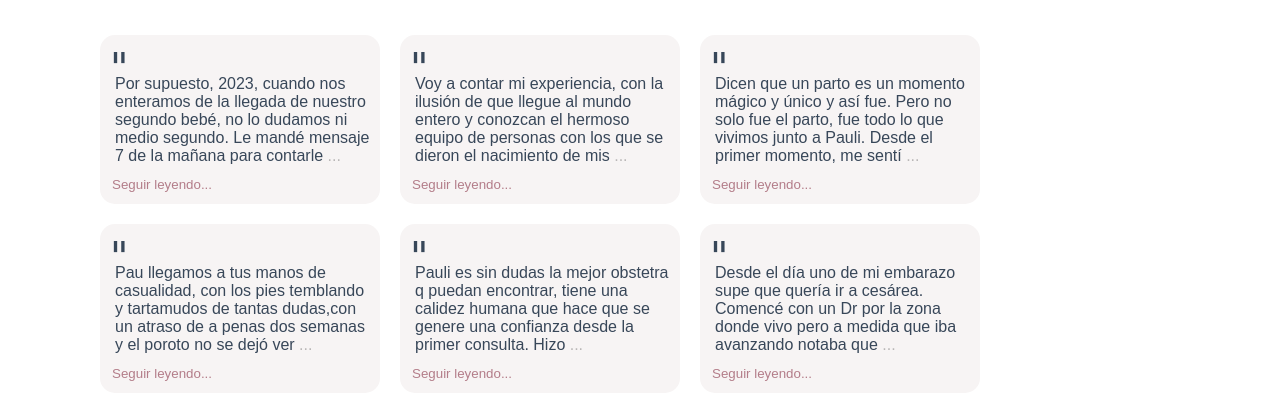
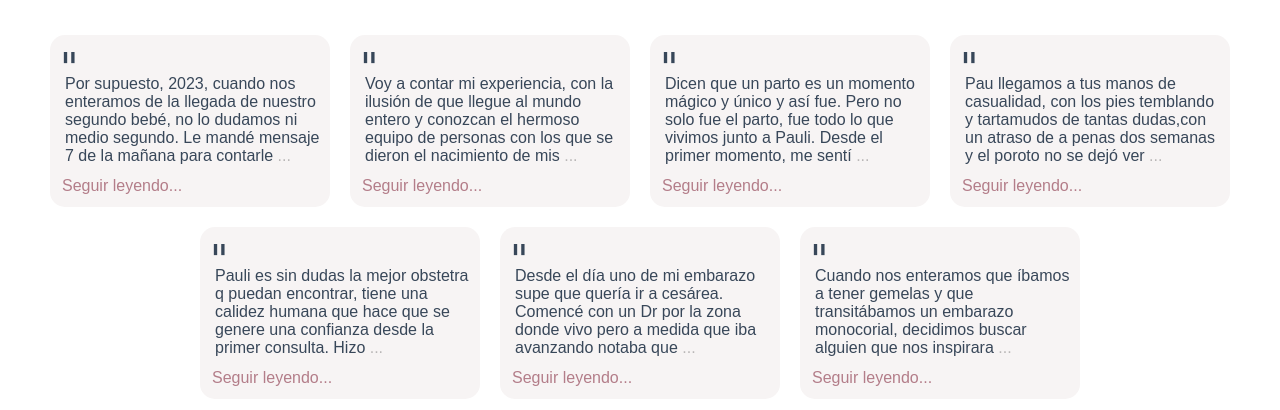
Before and after one commit to BorgesBernardo/paula-zawadzki-obstetra, a plain HTML site: page page/relatos.html in a window 1280 px wide. Shown: the part 152-562 px from the top of the page. Drawn offline with Linux system fonts and the light colour scheme; files whose address does not match are found by name; a web font is replaced by a local one.

Commit message:
se agrando la letra de la etiqueta a de los relatos y se acomodaron los estilos del display flex del container de relatos

```diff
--- a/css/style.css
+++ b/css/style.css
@@ -177,9 +177,12 @@
 
 .containerRelatos{
   display: flex;
-  flex-direction: column;
+  flex-direction: row;
+  flex-wrap: wrap;
   gap: 20px;
-  margin: 50px 0px;
+  margin: 50px;
+  align-items: center;
+  justify-content: center;
 }
 
 .containerRelato{
@@ -201,6 +204,10 @@
 .relato{
   margin: 0rem 0rem .625rem .3125rem;
   color: #384759 ;
+}
+
+.link{
+  font-size: 16px;
 }
 
 .containerRelato button{
@@ -278,9 +285,6 @@
     width: 10.5rem;
     top: 7rem;
   }
-  .containerRelatos{
-    margin: 50px 10px 50px 45px;
-  }
 }
 
 @media screen and (min-width:425px){
@@ -294,9 +298,6 @@
   }
   .containerConsultorio p{
     font-size: 20px;
-  }
-  .containerRelatos{
-    margin: 50px 10px 50px 100px;
   }
 }
 
@@ -313,13 +314,7 @@
   .containerConsultorios{
     margin: 3.125rem 0rem 10.125rem 1.9375rem;
   }
-  .containerRelatos{
-    display: flex;
-    flex-direction: row;
-    flex-wrap: wrap;
-    margin-left: 100px;
-    margin-bottom: 135px;
-  }
+
 }
 
 @media screen and (min-width:1024px){
@@ -329,15 +324,5 @@
     top: 19rem;
     left: 1.5rem;
   }
-  .containerRelatos{
-    flex-direction: row;
-    margin-bottom: 18rem;
-  }
+
 }
-
-@media screen and (min-width:1440px){
-
-  .containerRelatos{
-    margin-left: 180px;
-  }
-}
--- a/page/relatos.html
+++ b/page/relatos.html
@@ -29,35 +29,35 @@
           <p class="comillas">"</p>
           <p class="relato"> Por supuesto, 2023, cuando nos enteramos de la llegada de nuestro segundo bebé, no lo dudamos ni
             medio segundo. Le mandé mensaje 7 de la mañana para contarle <span class="puntosSuspensivos">...</span></p>
-          <button> <a href="./relato1.html"> Seguir leyendo...</a></button>
+          <button> <a href="./relato1.html" class="link"> Seguir leyendo...</a></button>
         </div>
 
         <div class="containerRelato">
           <p class="comillas">"</p>
           <p class="relato"> Voy a contar mi experiencia, con la ilusión de que llegue al mundo entero y conozcan el hermoso
             equipo de personas con los que se dieron el nacimiento de mis <span class="puntosSuspensivos">...</span></p>
-          <button> <a href="./relato2.html"> Seguir leyendo...</a></button>
+          <button> <a href="./relato2.html" class="link" > Seguir leyendo...</a></button>
         </div>
 
         <div class="containerRelato">
           <p class="comillas">"</p>
           <p class="relato"> Dicen que un parto es un momento mágico y único y así fue.
             Pero no solo fue el parto, fue todo lo que vivimos junto a Pauli. Desde el primer momento, me sentí <span class="puntosSuspensivos">...</span></p>
-          <button> <a href="./relato3.html"> Seguir leyendo...</a></button>
+          <button> <a href="./relato3.html" class="link"> Seguir leyendo...</a></button>
         </div>
 
         <div class="containerRelato">
           <p class="comillas">"</p>
           <p class="relato"> Pau llegamos a tus manos de casualidad, con los pies temblando y
             tartamudos de tantas dudas,con un atraso de a penas dos semanas y el poroto no se dejó ver <span class="puntosSuspensivos">...</span></p>
-          <button> <a href="./relato4.html"> Seguir leyendo...</a></button>
+          <button> <a href="./relato4.html" class="link"> Seguir leyendo...</a></button>
         </div>
 
         <div class="containerRelato">
           <p class="comillas">"</p>
           <p class="relato"> Pauli es sin dudas la mejor obstetra q puedan
             encontrar, tiene una calidez humana que hace que se genere una confianza desde la primer consulta. Hizo <span class="puntosSuspensivos">...</span></p>
-          <button> <a href="./relato5.html"> Seguir leyendo...</a></button>
+          <button> <a href="./relato5.html" class="link"> Seguir leyendo...</a></button>
         </div>
 
         <div class="containerRelato">
@@ -65,14 +65,14 @@
           <p class="relato"> Desde el día uno de mi embarazo supe que quería  ir a cesárea.
             Comencé con un Dr por la zona donde vivo pero a medida que iba
             avanzando notaba que <span class="puntosSuspensivos">...</span></p>
-          <button> <a href="./relato6.html"> Seguir leyendo...</a></button>
+          <button> <a href="./relato6.html" class="link"> Seguir leyendo...</a></button>
         </div>
 
         <div class="containerRelato">
           <p class="comillas">"</p>
           <p class="relato"> Cuando nos enteramos que íbamos a tener gemelas y que transitábamos un embarazo monocorial,
             decidimos buscar alguien que nos inspirara <span class="puntosSuspensivos">...</span></p>
-          <button> <a href="./relato7.html"> Seguir leyendo...</a></button>
+          <button> <a href="./relato7.html" class="link"> Seguir leyendo...</a></button>
         </div>
 
 
```
